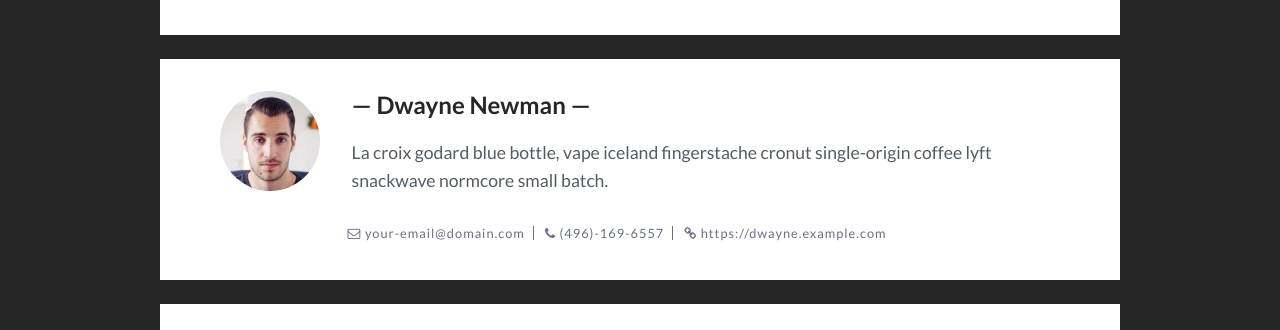
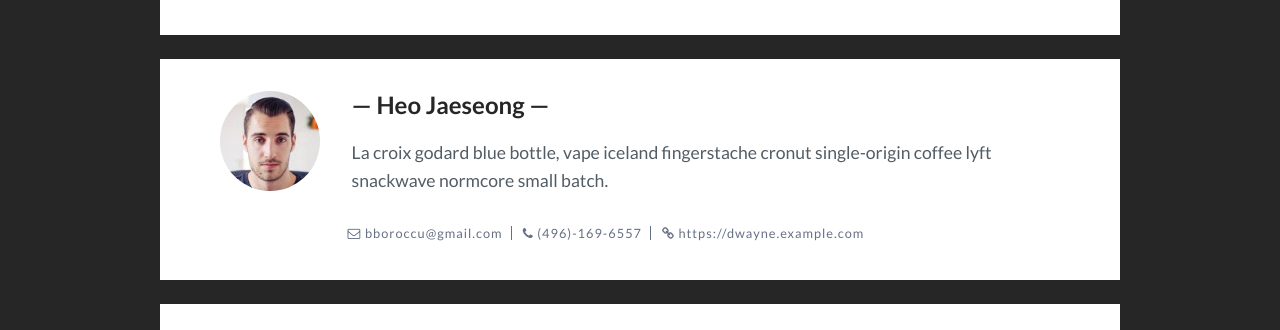
Before and after one commit to bboroccu/bboroccu.github.io, a Jekyll site: the page built from _posts/2017-07-12-nevada-on-the-way-to-nevada.markdown, in a window 1280 px wide and 900 px high, scrolled down 1643 px. Shown: the part 170-500 px from the top of the window. Built offline with Jekyll 4.4.1, drawn with Linux system fonts in a browser that asks for light colours; comment, search, counter and statistics services are not loaded.

Commit message:
Update _config.yml

```diff
--- a/_config.yml
+++ b/_config.yml
@@ -1,5 +1,5 @@
 logo: # add logo name
-title: Bef - Enjoy Freedom
+title: 축구대장 Blog.
 description: > # this means to ignore newlines until "baseurl:"
   Write an awesome description for your new site here. You can edit this
   line in _config.yml. It will appear in your document head meta (for
@@ -15,11 +15,11 @@
 
 # Author settings
 author-pic: face.jpg # your photo
-author-name: # your name
+author-name: Heo Jaeseong # your name
 about-author: # about author
-email: your-email@domain.com # your email
-phone: (496)-169-6557 # your pnone number
-website: https://dwayne.example.com # you website
+email: bboroccu@gmail.com # your email
+phone:  # your pnone number
+website: # you website
 
 # Social link
 google_url:    # add url link
```
